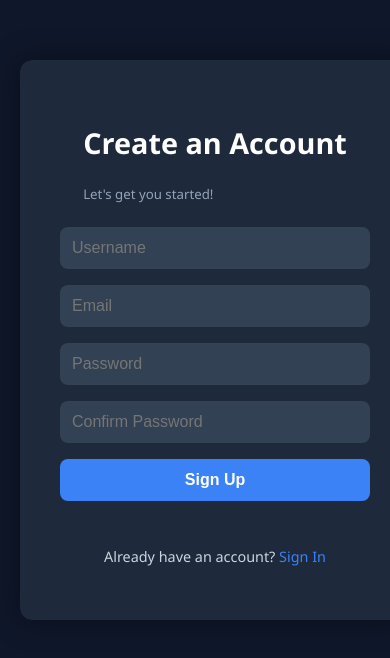
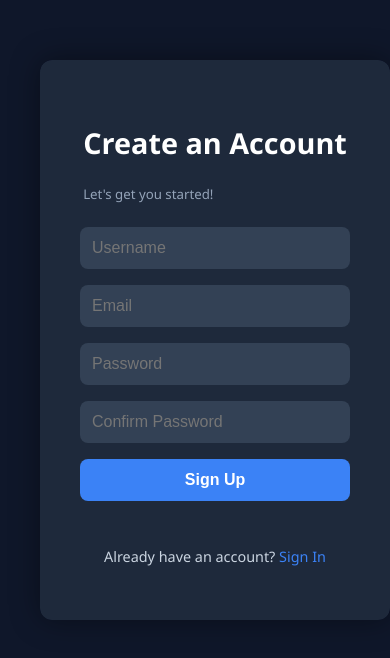
Before and after one commit to TuheliRay/Notes-App, a React (Vite) app in the folder frontend/: page /signup in a window 390 px wide. Shown: the part 102-760 px from the top of the page. Built offline with nearby package versions, Linux system fonts and the light colour scheme; no server answers; the HTML template or start-up script is replaced by a standard one.

Commit message:
updated login and signup css

```diff
--- a/frontend/src/components/Login.module.css
+++ b/frontend/src/components/Login.module.css
@@ -166,6 +166,7 @@
 
   .login-container {
     border-radius: 12px 12px 0 0;
+    margin-bottom: 18px;
   }
 
   .login-image {
--- a/frontend/src/components/SignUp.module.css
+++ b/frontend/src/components/SignUp.module.css
@@ -173,8 +173,7 @@
 
   .signup-wrapper {
     width: 100%;
-    max-width: 100%;
-    border-radius: 12px;
+    max-width: calc(100% - 40px);
   }
 
   .signup-image {
```
